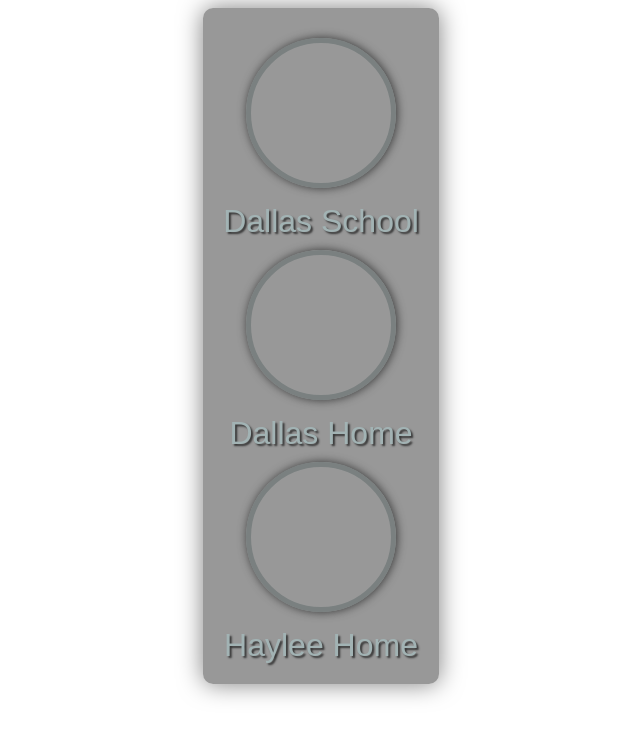
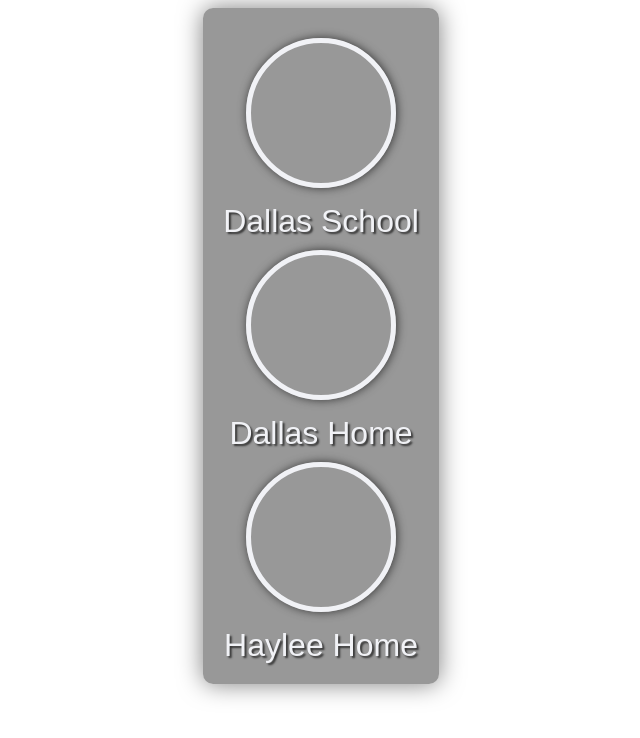
Before and after one commit to David-Jockisch/cardcolors, a plain HTML site: page index.html in a window 1280 px wide. Shown: the whole page, without its empty margins (319-959 px from the left). Drawn offline with Linux system fonts and the light colour scheme; no server answers.

Commit message:
Update index.html

```diff
--- a/index.html
+++ b/index.html
@@ -36,14 +36,14 @@
       border-radius: 50%;
       margin: 10px;
       cursor: pointer;
-      border: 5px solid #7a8080;
+      border: 5px solid #f1f2f6;
       box-shadow: 1px 0 10px rgb(53, 53, 53);
     }
 
     .circle-text {
       margin-top: 5px;
       text-align: center;
-      color: #a2b3b4;
+      color: #f1f2f6;
       font-family: Arial, Helvetica, sans-serif;
       font-size: 2em;
       text-shadow: 2px 2px 2px rgb(53, 53, 53);
```
